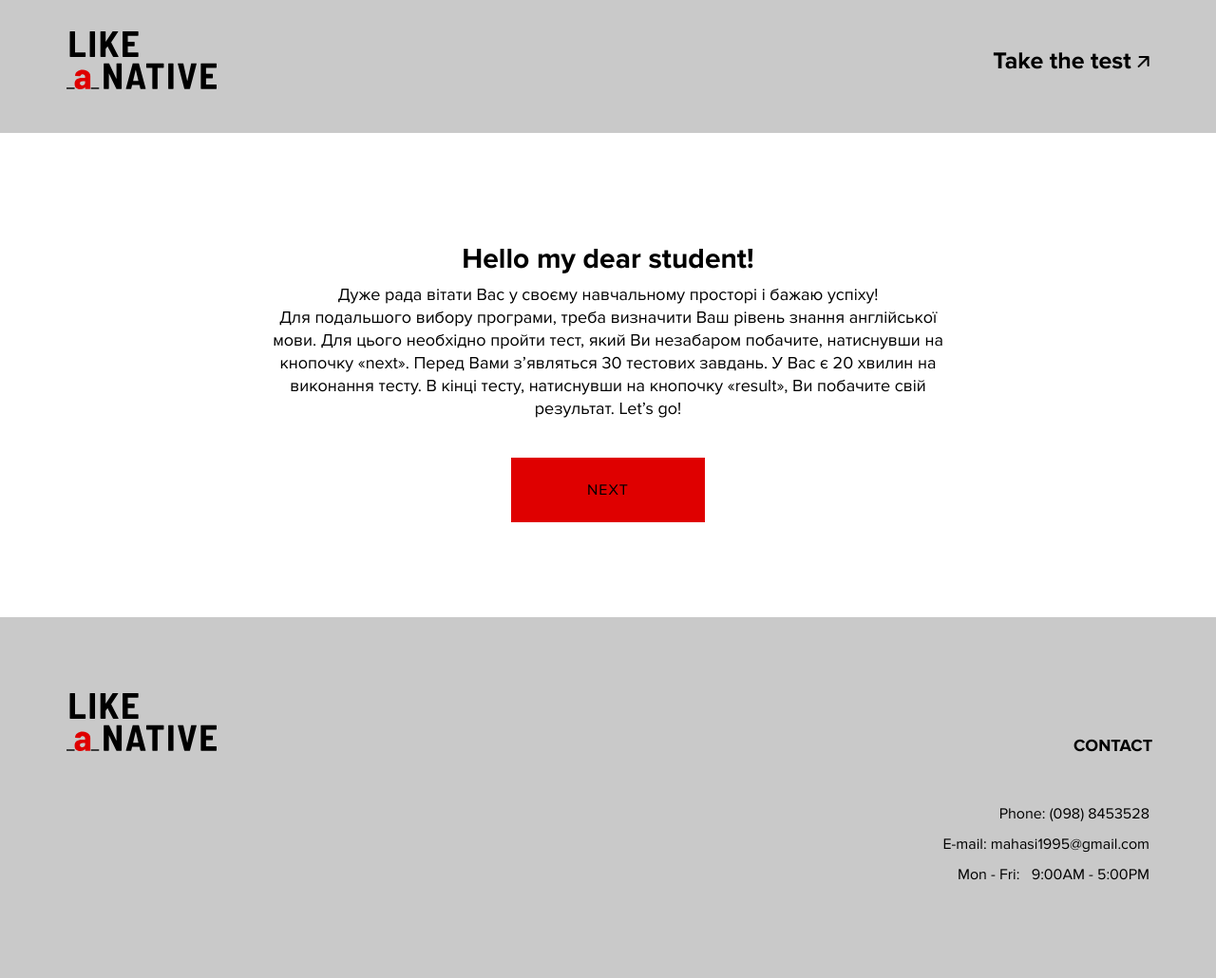
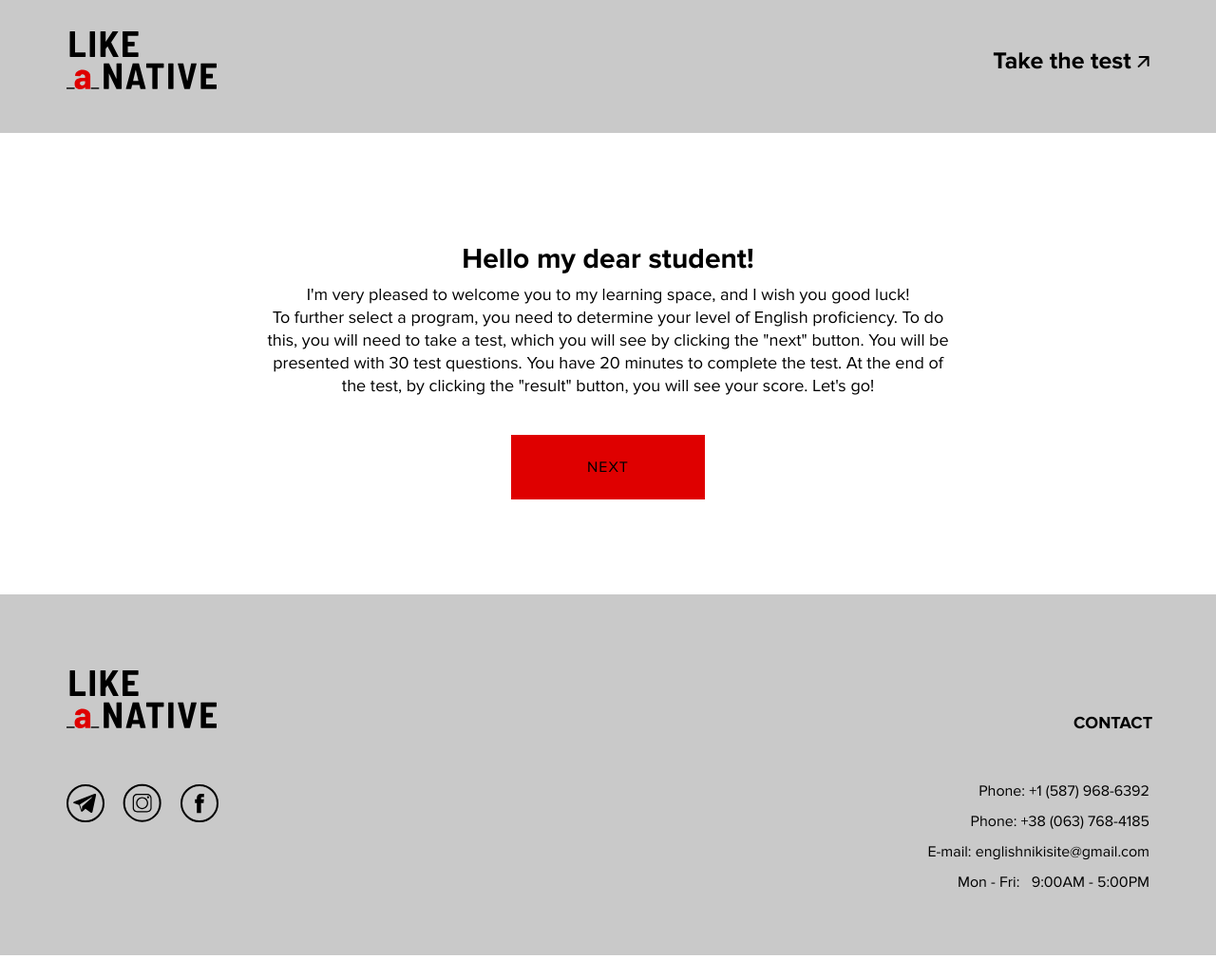
Before and after one commit to Taniak27/Yevgenia_1, a plain HTML site: page test.html in a window 1280 px wide. Shown: the whole page at 95% size. After the commit the page ends 1006 px from the top, so only its background shows below. Drawn offline with Linux system fonts and the light colour scheme.

Commit message:
Update test.html

```diff
--- a/test.html
+++ b/test.html
@@ -177,7 +177,8 @@
   <!--Second section-->
   <div id="info1" class="info">
     <h2>Hello my dear student!</h2>
-    <p class="intro_text">Дуже рада вітати Вас у своєму навчальному просторі і бажаю успіху!<br>Для подальшого вибору програми, треба визначити Ваш рівень знання англійської мови. Для цього необхідно пройти тест, який Ви незабаром побачите, натиснувши на кнопочку «next». Перед Вами з’являться 30 тестових завдань. У Вас є 20 хвилин на виконання тесту. В кінці тесту, натиснувши на кнопочку «result», Ви побачите свій результат. Let’s go!</p>
+    <p class="intro_text">I'm very pleased to welcome you to my learning space, and I wish you good luck!<br>
+      To further select a program, you need to determine your level of English proficiency. To do this, you will need to take a test, which you will see by clicking the "next" button. You will be presented with 30 test questions. You have 20 minutes to complete the test. At the end of the test, by clicking the "result" button, you will see your score. Let's go!</p>
     <button onclick="toggleInfo(); startTimer();" class="btn btn-1 btn-sep icon-info introduction-btn">Next</button>
 
   </div>
@@ -740,16 +741,20 @@
 
     <div class="second_line">
       <div class="social-media__bottom-container">
-        <div class="social-media__bottom-container__icon"><a href="#">
-          <img src="/src/icons/Telegram _icon.svg" alt="">
-        </a></div>
-        <div class="social-media__bottom-container__icon"><a><img src="/src/icons/Instagram_icon.svg" href="#" alt=""></a></div>
-        <div class="social-media__bottom-container__icon last-element"><img src="/src/icons/Facebook_icon.svg" alt=""></div>
+          <div class="social-media__bottom-container__icon"><a href="https://t.me/Yevgeniia_N">
+            <img src="icons/Telegram _icon.svg" alt="">
+          </a></div>
+          <div class="social-media__bottom-container__icon"><a href="https://instagram.com/like_a_nativenglish?utm_source=qr&igshid=MzNlNGNkZWQ4Mg%3D%3D">
+            <img src="icons/Instagram_icon.svg" alt=""></a></div>
+          <div class="social-media__bottom-container__icon last-element"><a href="#"><img src="icons/Facebook_icon.svg" alt=""></a></div>
+
 
         <div class="cont_info">
-        <p class="cont_info__tel">Phone: <a href="tel:0988453528" class="data">(098) 8453528 </a></p>
+        <p class="cont_info__tel">Phone: <a href="tel:+15879686392" class="data">+1 (587) 968-6392 </a></p>
         <br>
-        <p>E-mail: <a href="mailto: mahasi1995@gmail.com" class="data">mahasi1995@gmail.com</a></p>
+        <p class="cont_info__tel">Phone: <a href="tel:+380637684185" class="data">+38 (063) 768-4185 </a></p>
+        <br>
+        <p>E-mail: <a href="mailto: englishnikisite@gmail.com" class="data">englishnikisite@gmail.com</a></p>
         <br>
         <p>Mon - Fri: &nbsp; 9:00AM - 5:00PM</p>
         </div>
```
